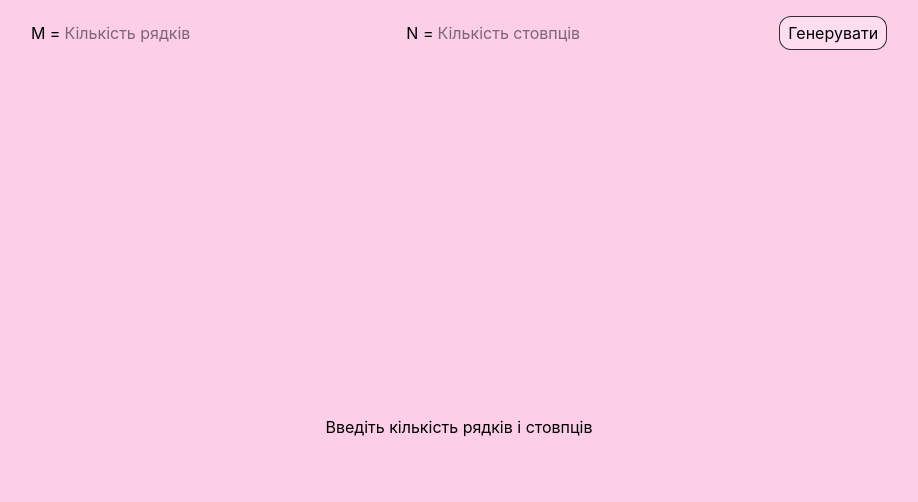
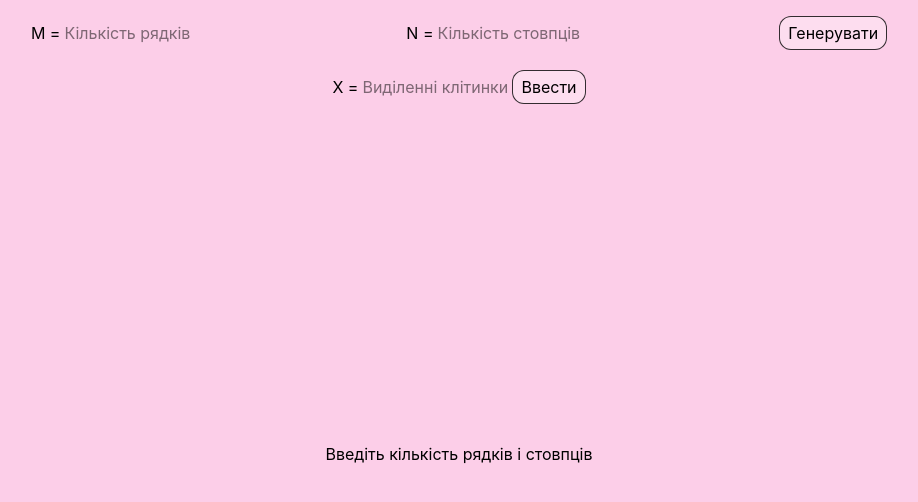
Before and after one commit to vyllian/matrix-table, a React (Vite) app: page / in a window 1280 px wide. Shown: the top 502 px of the page, without its empty margins (181-1099 px from the left). Built offline with nearby package versions, Linux system fonts and the light colour scheme.

Commit message:
changes with x initialization

```diff
--- a/src/components/Input.tsx
+++ b/src/components/Input.tsx
@@ -1,52 +1,93 @@
-import {type ChangeEvent, useState} from "react";
+import {type ChangeEvent, useEffect, useState} from "react";
 import {useDataContext} from "@/core/contexts/DataContext.tsx";
 import {Button} from "@/components/Button.tsx";
 
 type InputValue = {
     n: number | "";
-    m: number | ""
+    m: number | "";
+    x: number | "";
+}
+
+type Error = {
+    error: boolean;
+    message: string;
 }
 
 export function Input() {
-    const [values, setValues] = useState<InputValue>({n: "", m: ""})
-    const [error, setError] = useState(false);
+    const [values, setValues] = useState<InputValue>({n: "", m: "", x: ""})
+    const [error, setError] = useState<Error>({error: false, message: ""});
 
-    const {init} = useDataContext();
+    const {init, x, setX, matrixSize} = useDataContext();
 
-    const handleChange = (e: ChangeEvent<HTMLInputElement>, field: "n" | "m")=>{
+    useEffect(() => {
+        const updateX = (x:number)=>{
+            setValues(prev => ({
+                ...prev,
+                x: x === 0 ? "" : x
+            }));
+        }
+
+        updateX(x)
+    }, [x]);
+
+    const handleChange = (e: ChangeEvent<HTMLInputElement>, field: "n" | "m" | "x") => {
         if (e.target.value === "") {
-            setValues(prev => ({ ...prev, [field]: "" }));
+            setValues(prev => ({...prev, [field]: ""}));
             return;
         }
 
         const input = Number(e.target.value);
-        if (isNaN(input) || input < 0 || input > 100) {
-            setError(()=>true);
+
+        if (isNaN(input)) {
+            setError(() => ({error: true, message: "Введіть числа"}));
             return;
         }
 
-        setError(()=>false);
-        setValues((prev)=>({
+        if ((field === "m" || field === "n") && (input < 0 || input > 100)) {
+            setError(() => ({error: true, message: "Введіть числа в діапазоні 0...100"}));
+            return;
+        }
+
+        if (field === "x" && (input < 0 || input > matrixSize.columns * matrixSize.rows - 1)) {
+            setError(() => ({
+                error: true,
+                message: "Значення Х повинне бути менше або дорівнювати кількості клітинок"
+            }));
+            return;
+        }
+
+        setError({error: false, message: ""});
+        setValues((prev) => ({
             ...prev,
             [field]: input
         }))
     }
 
+    useEffect(() => {
+        if (error.error) {
+            const timer = setTimeout(() => {
+                setError(prev => ({...prev, error: false}));
+            }, 1500);
+
+            return () => clearTimeout(timer);
+        }
+    }, [error.error, setError]);
+
     return (
+        <>
             <div
                 className="relative w-full flex items-center justify-evenly"
             >
-            {error && (
                 <div
-                    className="p-3 absolute top-full left-1/2 -translate-x-1/2 bg-red-500 rounded-xl"
+                    className={`${error.error ? "opacity-100" : "opacity-0 -z-10"} p-3 absolute top-full left-1/2 -translate-x-1/2 bg-red-500 rounded-xl transition-opacity ease-in-out duration-300`}
                 >
                     <p
                         className="text-white"
                     >
-                       Введіть числа в діапазоні 0...100
+                        {error.message}
                     </p>
                 </div>
-            )}
+
                 <div>
                     M =
                     <input
@@ -69,12 +110,29 @@ export function Input() {
                         className="w-[150px] pl-1"
                     />
                 </div>
-            <Button onClick={()=>{
+                <Button onClick={() => {
                     init(Number(values.m), Number(values.n))
-                setValues(()=> ({n:"", m:""}))
+                    setValues(() => ({n: "", m: "", x: ""}))
                 }}>
                     Генерувати
                 </Button>
             </div>
+            <div>
+                X =
+                <input
+                    type="text"
+                    name="X"
+                    value={values.x}
+                    placeholder="Виділенні клітинки"
+                    onChange={e => handleChange(e, "x")}
+                    className="w-[150px] pl-1 mr-1"
+                />
+                <Button onClick={() => {
+                    setX(Number(values.x));
+                }}>
+                    Ввести
+                </Button>
+            </div>
+        </>
     )
 }
--- a/src/components/table/Table.tsx
+++ b/src/components/table/Table.tsx
@@ -21,7 +21,7 @@ export function Table() {
             className="flex flex-col justify-start gap-4"
         >
             <div
-                className="relative w-full max-w-[90vw] h-full max-h-[80vh] overflow-auto"
+                className="relative w-full max-w-[90vw] h-full max-h-[74vh] overflow-auto"
             >
                 <table
                     className="table-fixed min-w-max mx-auto border-separate border-spacing-0"
--- a/src/core/contexts/DataContext.tsx
+++ b/src/core/contexts/DataContext.tsx
@@ -3,7 +3,10 @@ import type {Cell} from "@/core/types/Cell.ts";
 
 export type DataValue = {
     matrix: Cell[][];
+    matrixSize: {rows: number, columns: number};
     init: (rows: number, columns: number) => void;
+    x: number;
+    setX: (x: number) => void;
     incrementCell: (id: number) => void;
     addRow: () => void;
     removeRow: (rowIndex: number) => void;
--- a/src/core/provider/MatrixProvider.tsx
+++ b/src/core/provider/MatrixProvider.tsx
@@ -12,6 +12,7 @@ export function MatrixProvider(
     }
 ) {
     const [matrix, setMatrix] = useState<Cell[][]>([]);
+    const [x, setX] = useState(0);
     const [hoveredCellId, setHoveredCellId] = useState<number>(-1);
     const [highlightedRowIndex, setHighlightedRowIndex] = useState<number | null>(null);
 
@@ -28,11 +29,6 @@ export function MatrixProvider(
         };
     }, [matrix]);
 
-    const x = useMemo(()=> {
-        const percent = 0.05;
-        return Math.ceil(percent * matrixSize.rows * matrixSize.columns)
-    }, [matrixSize])
-
     const currentHoveredCell = useMemo(() => {
         return flatMatrix.find(c => c.id === hoveredCellId) || null;
     }, [flatMatrix, hoveredCellId]);
@@ -41,6 +37,7 @@ export function MatrixProvider(
         const matrix = generateMatrix(rows, columns);
         nextId.current = rows * columns;
         setMatrix(matrix);
+        setX(0);
     }, [])
 
     const highlightedCells = useMemo(() => {
@@ -69,17 +66,28 @@ export function MatrixProvider(
 
     const removeRow = useCallback((rowIndex: number) => {
         setMatrix(prev => prev.filter((_, i) => i !== rowIndex));
-    }, []);
+        setMatrix(prev => {
+            const newMatrix = prev.filter((_, i) => i !== rowIndex);
+            const newTotalCells = newMatrix.length * (newMatrix[0]?.length ?? 0);
+            if (x >= newTotalCells) {
+                setX(0);
+            }
+            return newMatrix;
+        });
+    }, [x]);
 
     return (
         <DataContext.Provider
             value={useMemo(() => ({
                 matrix,
+                matrixSize,
                 init,
+                x,
+                setX,
                 incrementCell,
                 removeRow,
                 addRow,
-            }), [matrix, init, incrementCell, removeRow, addRow])}
+            }), [matrix,matrixSize, init, x, setX, incrementCell, removeRow, addRow])}
         >
             <InteractionContext.Provider
                 value={useMemo(() => ({
```
Lines whose indentation alone changed are shown as unchanged.
